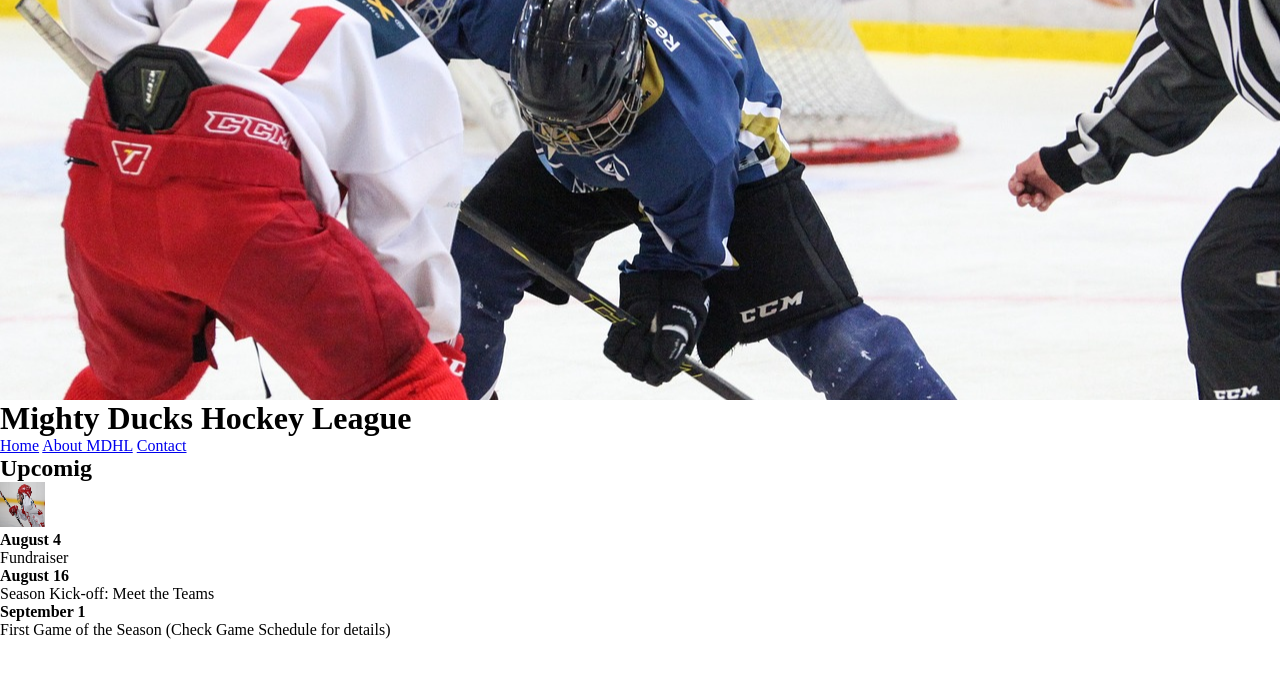
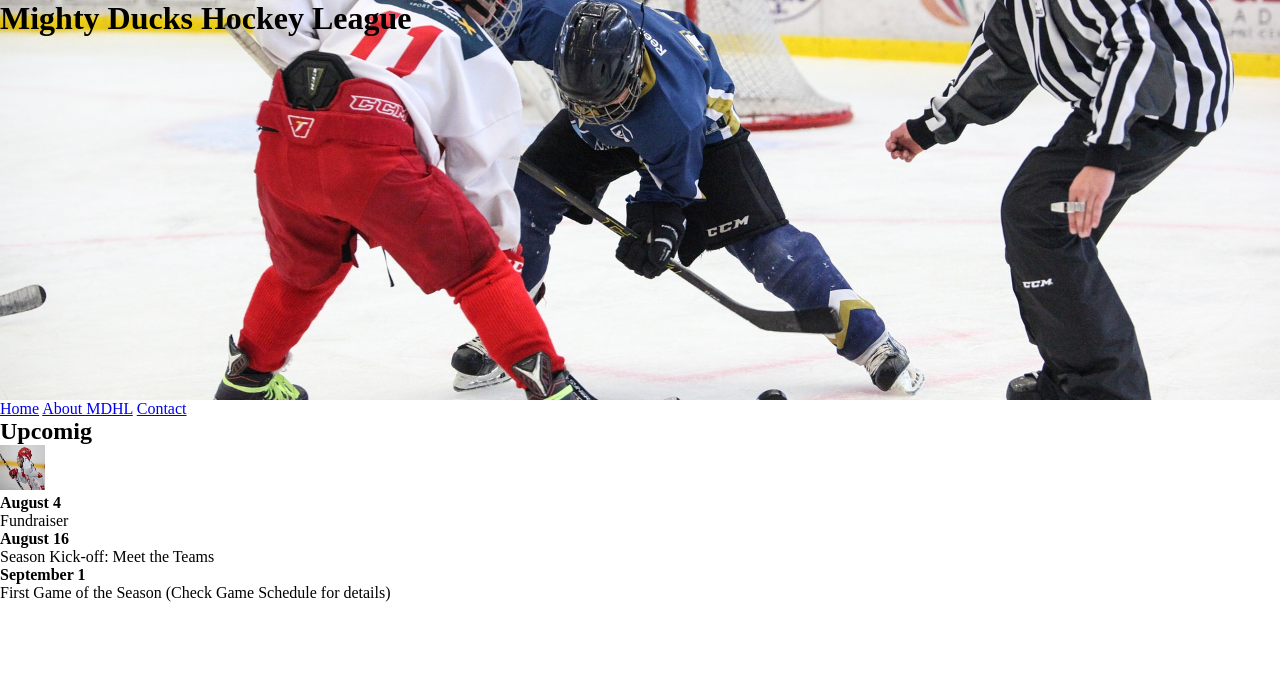
Before and after one commit to Matises13/tareasmindhub, a plain HTML site: page index.html in a window 1280 px wide. Drawn offline with Linux system fonts and the light colour scheme.

Commit message:
Commit de CSS Style 1 V.2

```diff
--- a/assets/styles/style1.css
+++ b/assets/styles/style1.css
@@ -7,5 +7,11 @@
 .img-banner{
     background: url(../img/design1_image1.jpg);
     height: 400px;
-    background-position:center;
+    background-position:0 60%;
+    background-size: cover;
+    background-repeat: no-repeat;
 }
+
+.title{
+
+}
--- a/index.html
+++ b/index.html
@@ -13,12 +13,13 @@
 </head>
 
 <body>
+
     <header class="img-banner">
+        <div class="title">
+            <h1>Mighty Ducks Hockey League</h1>
+        </div>
+    </header>
 
-    </header>
-    <div>
-        <h1>Mighty Ducks Hockey League</h1>
-    </div>
     <nav>
         <a href="#">Home</a>
         <a href="./about.html">About MDHL</a>
```
